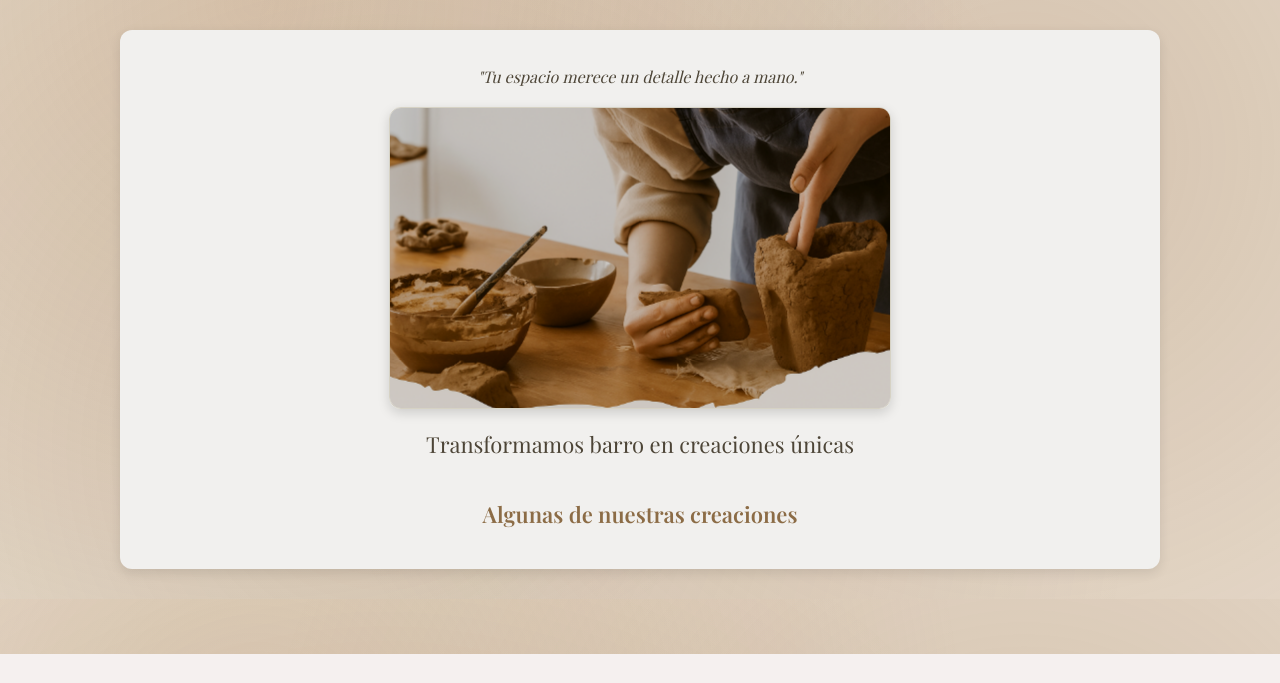
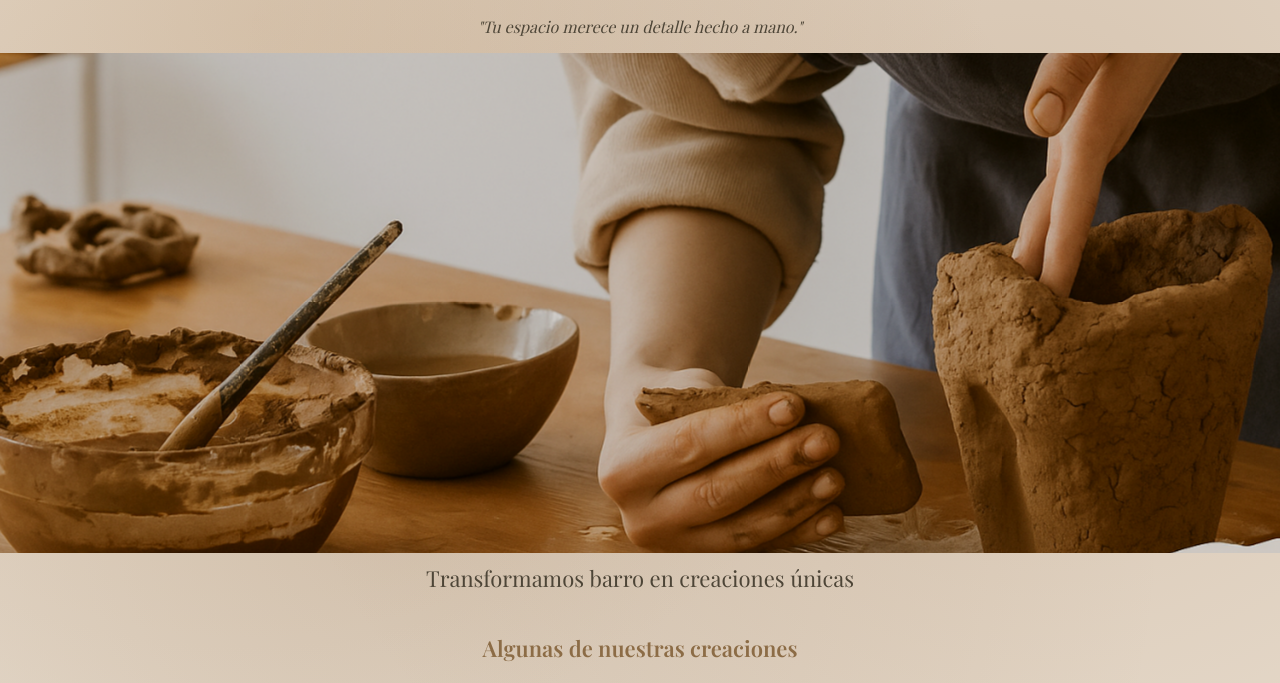
Before and after one commit to nancyfigueroaremigio-commits/mi-primer-repositorio, a PHP site: page /Ejemplo/ in a window 1280 px wide. Shown: the part 146-829 px from the top of the page. Before the commit the page ends 800 px from the top, so only its background shows below. Run offline with PHP 8.4, Linux system fonts and the light colour scheme; data that the repository does not hold is empty.

Commit message:
Modificacion de banner pantalla completa

```diff
--- a/index.php
+++ b/index.php
@@ -128,12 +128,13 @@ if (isset($_POST['registro'])) {
   overflow-x: hidden;
 }
 section {
-  background-color: rgba(255, 250, 245, 0.95);
-  border-radius: 12px;
-  box-shadow: 0 4px 12px rgba(0,0,0,0.1);
-  padding: 30px 20px;
-  margin: 30px auto;
-  max-width: 1000px;
+  display: none;
+  padding: 20px;
+  background-color: #f1f0ee;
+}
+
+section.active {
+  display: block;
 }
 h2, h3 {
   color: #8c6c46;
@@ -228,18 +229,27 @@ thead {
        Home
        --------------------------- */
     .home-text { font-family:'Playfair Display', serif; font-size:16px; font-style:italic; color:#4d4537; text-align:center; margin-bottom:10px; }
-    .home-banner {
-  max-width: 500px;
-  height: 300px; /* 👈 reduce la altura */
-  margin: 20px auto;
-  border-radius: 12px;
-  overflow: hidden;
-  box-shadow: 0 4px 12px rgba(0,0,0,0.15);
-  border: 1px solid #d6d2c4;
+    #home {
+  max-width: 100%;
+  width: 100%;
+  margin: 0;
+  padding: 0;
+  background: transparent;
+  border-radius: 0;
+  box-shadow: none;
 }
 
+.home-banner {
+  width: 100vw;
+  height: 500px;
+  margin: 0;
+  overflow: hidden;
+  border-radius: 0;
+  box-shadow: none;
+  border: none;
+}
 
-    .home-banner img {
+.home-banner img {
   width: 100%;
   height: 100%;
   object-fit: cover;
@@ -249,9 +259,19 @@ thead {
   animation: zoom 20s infinite alternate ease-in-out;
 }
 
-    .home-banner img:hover { transform:scale(1.02); }
-    .home-slogan { text-align:center; font-family:'Playfair Display', serif; font-size:22px; color:#4d4537; margin:10px 0 20px; }
-    @keyframes zoom {
+.home-banner img:hover {
+  transform: scale(1.02);
+}
+
+.home-slogan {
+  text-align: center;
+  font-family: 'Playfair Display', serif;
+  font-size: 22px;
+  color: #4d4537;
+  margin: 10px 0 20px;
+}
+
+@keyframes zoom {
   0% { transform: scale(1); }
   100% { transform: scale(1.1); }
 }
```
